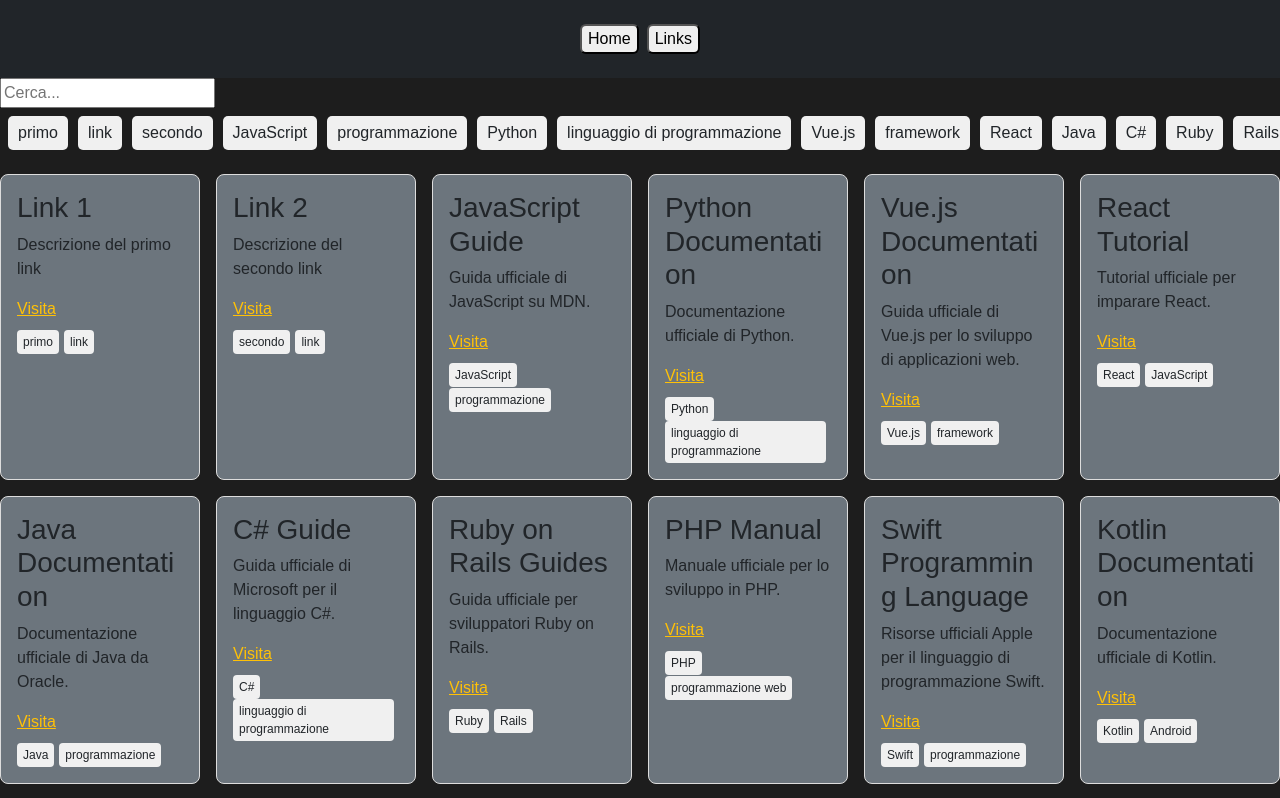
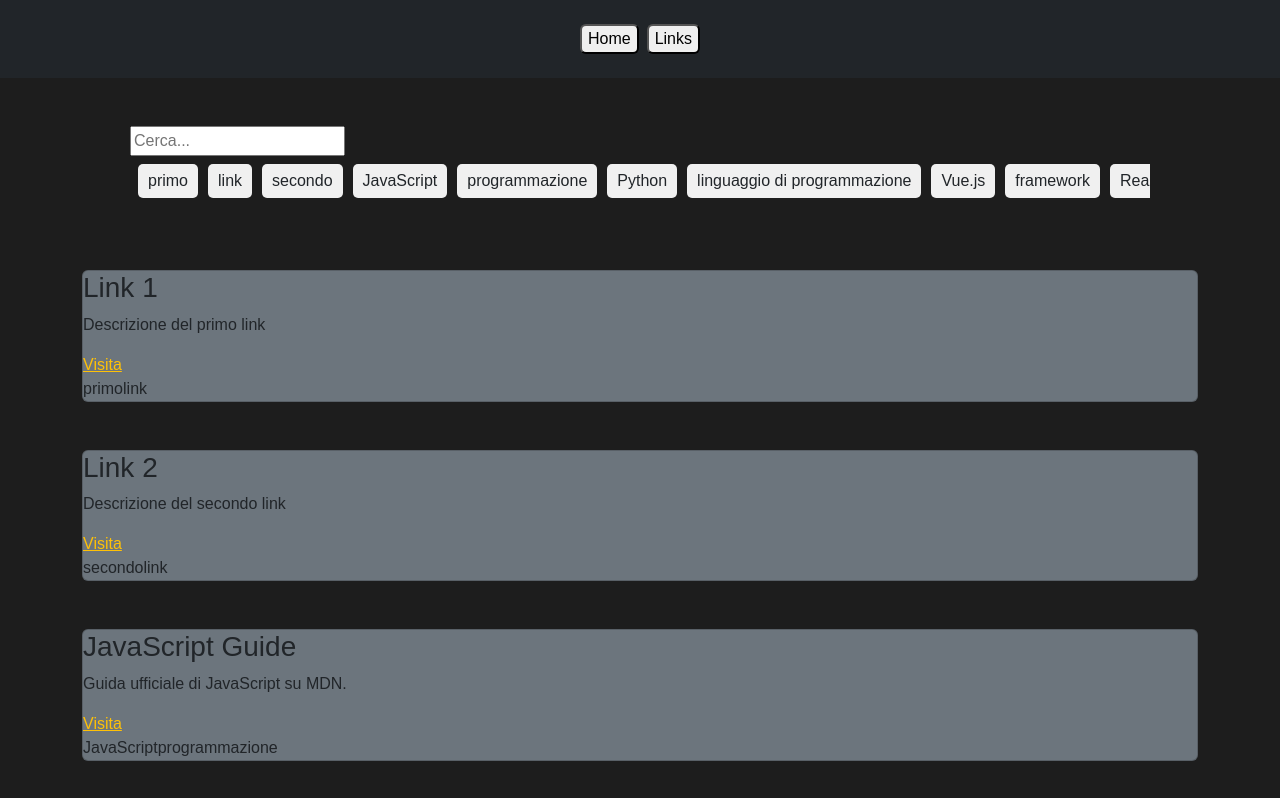
Before and after one commit to JungleKiosk/tagLinks, a Vue app: page /links in a window 1280 px wide. Shown: the top 798 px of the page. Built offline with nearby package versions, Linux system fonts and the light colour scheme.

Commit message:
position-stiky

```diff
--- a/src/App.vue
+++ b/src/App.vue
@@ -3,7 +3,7 @@
 </script>
 
 <template>
-  <div class="container-fluid bg-dark py-4">
+  <div class="container-fluid bg-dark py-4 menu">
 
     <div class="row justify-content-center ">
       <div class="col-12 col-lg-3 text-center text-center">
--- a/src/views/LinksView.vue
+++ b/src/views/LinksView.vue
@@ -1,45 +1,3 @@
-<template>
-    <div>
-        <!-- Barra di testo per inserire la parola chiave -->
-        <input
-            type="text"
-            v-model="searchQuery"
-            placeholder="Cerca..."
-            @input="onSearchInput"
-        />
-
-        <!-- Componente Tags per filtrare con le tag -->
-        <Tags
-            :tags="tags"
-            :selectedTag="selectedTag"
-            @tag-selected="filterByTag"
-        />
-
-        <!-- Contenitore per le cards filtrate -->
-        <div class="links-container">
-            <div
-                v-for="link in filteredLinks"
-                :key="link.id"
-                class="card bg-secondary text-dar"
-            >
-                <h3>{{ link.title }}</h3>
-                <p>{{ link.description }}</p>
-                <a class="text-warning" :href="link.url" target="_blank">Visita</a>
-                <!-- Visualizza le tag della card -->
-                <div class="card-tags">
-                    <span
-                        v-for="tag in link.tags"
-                        :key="tag"
-                        class="card-tag"
-                    >
-                        {{ tag }}
-                    </span>
-                </div>
-            </div>
-        </div>
-    </div>
-</template>
-
 <script>
 import { tags } from '../data/tagsData'; // Importa le tag dal file tagsData.js
 import Tags from '../components/Tags.vue'; // Importa il componente Tags
@@ -90,30 +48,47 @@
 }
 </script>
 
+<template>
+    <div class="container">
+        <div class="row sticky-container p-5">
+            <div class="col-12">
+                <input type="text" v-model="searchQuery" placeholder="Cerca..." @input="onSearchInput" />
+            </div>
+            <div class="col-12">
+                <Tags :tags="tags" :selectedTag="selectedTag" @tag-selected="filterByTag" />
+            </div>
+        </div>
+        <!-- Barra di testo per inserire la parola chiave -->
+
+        <!-- Componente Tags per filtrare con le tag -->
+        <div class="row">
+            <div class="col-12">
+                <div class="links-container">
+                    <div v-for="link in filteredLinks" :key="link.id" class="card bg-secondary text-dar mb-5">
+                        <h3>{{ link.title }}</h3>
+                        <p>{{ link.description }}</p>
+                        <a class="text-warning" :href="link.url" target="_blank">Visita</a>
+                        <!-- Visualizza le tag della card -->
+                        <div class="card-tags">
+                            <span v-for="tag in link.tags" :key="tag" class="card-tag">
+                                {{ tag }}
+                            </span>
+                        </div>
+                    </div>
+                </div>
+            </div>
+        </div>
+        <!-- Contenitore per le cards filtrate -->
+    </div>
+</template>
+
+
 <style scoped>
-.links-container {
+.sticky-container {
+    position: sticky;
+    top: 0;
+    z-index: 1000;
     display: flex;
-    flex-wrap: wrap;
-    gap: 16px;
-}
-
-.card {
-    border: 1px solid #ddd;
-    padding: 16px;
-    border-radius: 8px;
-    width: 200px;
-}
-
-.card-tags {
-    margin-top: 8px;
-}
-
-.card-tag {
-    display: inline-block;
-    margin-right: 5px;
-    background-color: #f0f0f0;
-    padding: 3px 6px;
-    border-radius: 4px;
-    font-size: 12px;
+    background-color: #1d1d1d;
 }
 </style>
```
